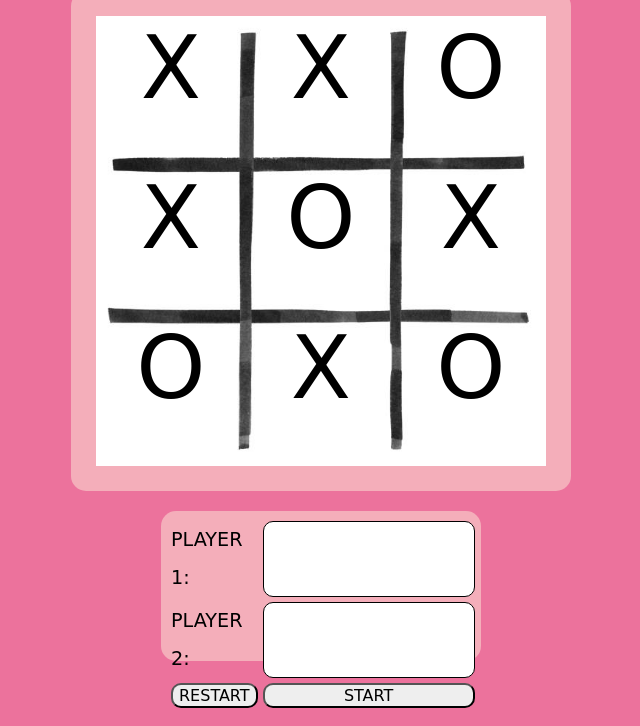
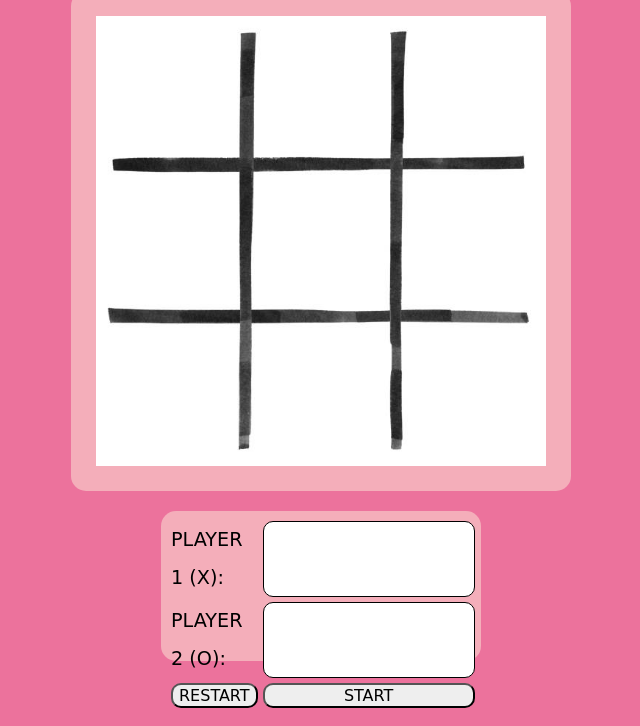
Before and after one commit to vitmonjo/tic-tac-toe, a plain HTML site: page index.html in a window 1280 px wide. Shown: the part 74-800 px from the top of the page, without its empty margins (319-959 px from the left). Drawn offline with Linux system fonts and the light colour scheme; a web font is replaced by a local one.

Commit message:
add page structure

```diff
--- a/index.html
+++ b/index.html
@@ -12,26 +12,26 @@
     <h1 class="game-title">Tic-Tac-Toe</h1>
     <div class="game-container">
         <div class="game">
-            <div class="pos-0" id="0">X</div>
-            <div class="pos-1" id="1">X</div>
-            <div class="pos-2" id="2">O</div>
-            <div class="pos-3" id="3">X</div>
-            <div class="pos-4" id="4">O</div>
-            <div class="pos-5" id="5">X</div>
-            <div class="pos-6" id="6">O</div>
-            <div class="pos-7" id="7">X</div>
-            <div class="pos-8" id="8">O</div>
+            <div class="pos-0" id="0"></div>
+            <div class="pos-1" id="1"></div>
+            <div class="pos-2" id="2"></div>
+            <div class="pos-3" id="3"></div>
+            <div class="pos-4" id="4"></div>
+            <div class="pos-5" id="5"></div>
+            <div class="pos-6" id="6"></div>
+            <div class="pos-7" id="7"></div>
+            <div class="pos-8" id="8"></div>
         </div>
     </div>
     <div class="options">
-        <label for="player1-name">PLAYER 1:</label>
+        <label for="player1-name">PLAYER 1 (X):</label>
         <input id="player1-name" name="player1-name"type="text">
 
-        <label for="player2-name">PLAYER 2:</label>
+        <label for="player2-name">PLAYER 2 (O):</label>
         <input id="player2-name" name="player2-name"type="text">
 
         <button class="restart" id="restart">RESTART</button>
-        <button class="start">START</button>
+        <button class="start" id="start">START</button>
     </div>
 </body>
 </html>
```
